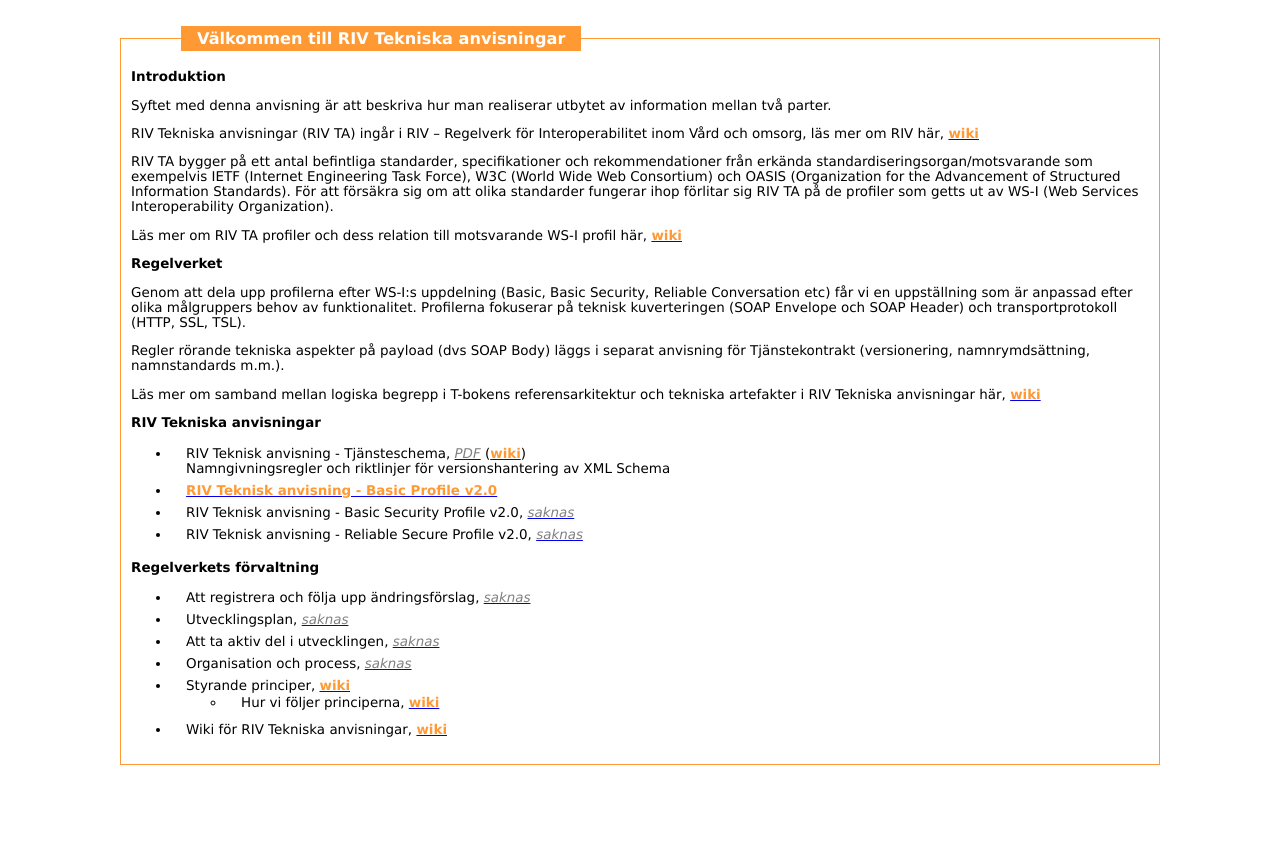
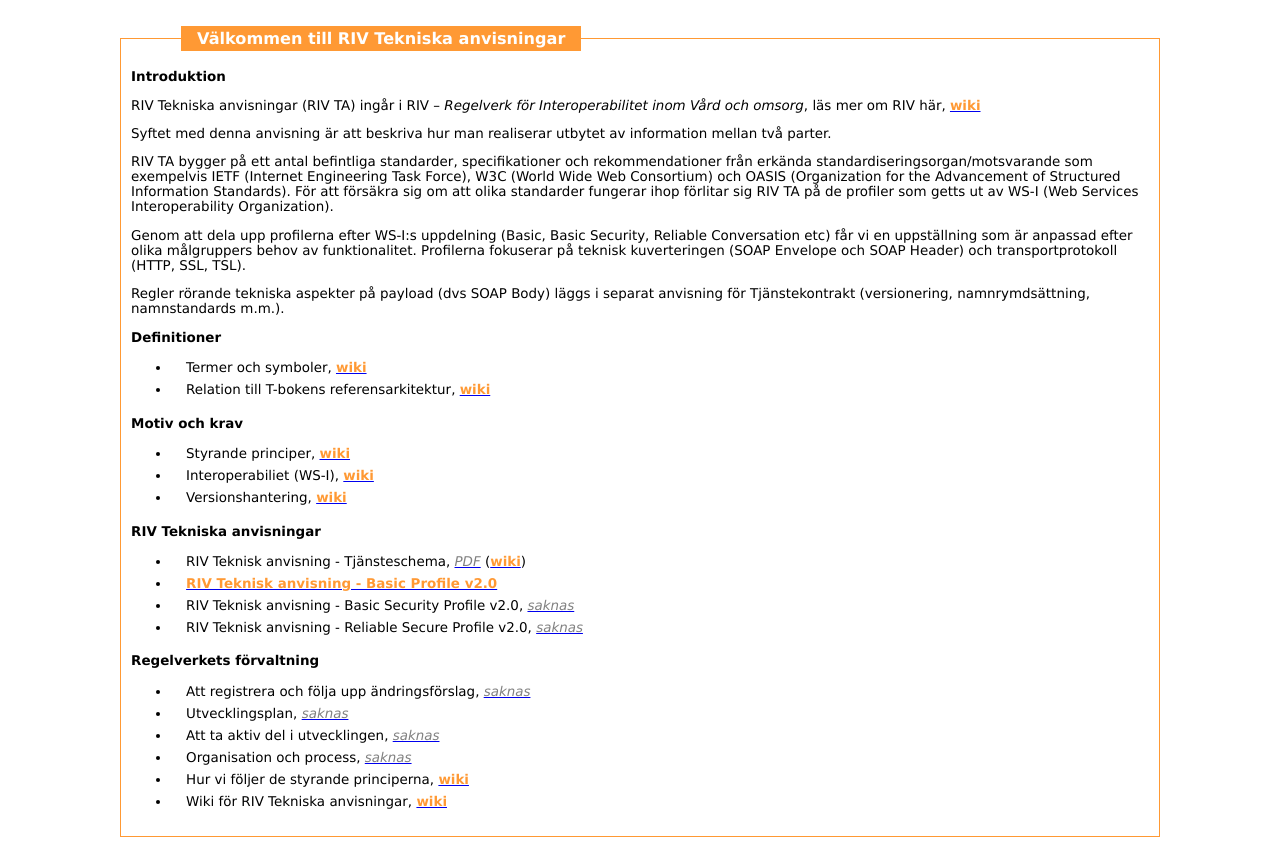
Before and after one commit to admstar/rivta, a plain HTML site: page site/www/index.html in a window 1280 px wide. Before the commit the page ends 800 px from the top, so only its background shows below. Drawn offline with Linux system fonts and the light colour scheme.

Commit message:
final touch before we unleash our pilot customer project :-)

```diff
--- a/site/www/index.html
+++ b/site/www/index.html
@@ -62,6 +62,9 @@ margin-bottom:5px
 	color: gray;
 	font-style: italic;
 }
+.style3 {
+	font-style: italic;
+}
         </style>
         </head>
 <body>
@@ -76,11 +79,11 @@ margin-bottom:5px
 	<b>Introduktion</b><br/>
 </p>
 <p>
-	Syftet med denna anvisning är att beskriva hur man realiserar utbytet av information mellan två parter.
+	RIV Tekniska anvisningar (RIV TA) ingår i RIV – <span class="style3">Regelverk för Interoperabilitet inom Vård och omsorg</span>, läs mer om RIV här,
+	<a href="https://forge.osor.eu/plugins/wiki/index.php?RIV&id=111&type=g"><span class="style1">wiki</span></a>
 </p>
 <p>
-	RIV Tekniska anvisningar (RIV TA) ingår i RIV – Regelverk för Interoperabilitet inom Vård och omsorg, läs mer om RIV här,
-	<a href="https://forge.osor.eu/plugins/wiki/index.php?RIV&id=111&type=g"><span class="style1">wiki</span></a>
+	Syftet med denna anvisning är att beskriva hur man realiserar utbytet av information mellan två parter.
 </p>
 <p>
 	RIV TA bygger på ett antal befintliga standarder, specifikationer och
@@ -90,41 +93,43 @@ margin-bottom:5px
 	För att försäkra sig om att olika standarder fungerar ihop förlitar sig RIV TA på de profiler som getts ut av WS-I (Web Services Interoperability Organization).
 </p>
 <p>
-	Läs mer om RIV TA profiler och dess relation till motsvarande WS-I profil här,
-	<a href="https://forge.osor.eu/plugins/wiki/index.php?OversiktAviRvTaOchWsiProfiler&id=111&type=g"><span class="style1">wiki</span></a>
-</p>
-
-<p><b>Regelverket</b></p>
-
-<p>
 	Genom att dela upp profilerna efter WS-I:s uppdelning (Basic, Basic Security, Reliable Conversation etc) får vi en uppställning som är anpassad efter olika målgruppers behov av funktionalitet.
 	Profilerna fokuserar på teknisk kuverteringen (SOAP Envelope och SOAP Header) och transportprotokoll (HTTP, SSL, TSL).
 </p>
 <p>
 	Regler rörande tekniska aspekter på payload (dvs SOAP Body) läggs i separat anvisning för Tjänstekontrakt (versionering, namnrymdsättning, namnstandards m.m.).
 </p>
-<p>
-	Läs mer om samband mellan logiska begrepp i T-bokens referensarkitektur och tekniska artefakter i RIV Tekniska anvisningar här,
-	<a href="https://forge.osor.eu/plugins/wiki/index.php?TBokRefArkOchRivTa&id=111&type=g"><span class="style1">wiki</span></a>
-</p>
-<!--!
+<p><b>Definitioner</b></p>
 
+<ul>
+	<li>Termer och symboler,
+		<a href="https://forge.osor.eu/plugins/wiki/index.php?RivTaDefinitioner&id=111&type=g"><span class="style1">wiki</span></a>
+	</li>
+	<li>Relation till T-bokens referensarkitektur,
+		<a href="https://forge.osor.eu/plugins/wiki/index.php?TBokRefArkOchRivTa&id=111&type=g"><span class="style1">wiki</span></a>
+	</li>
+</ul>
 
-<p>
-	Följande skiss illustrerar sambandet mellan logiska begrepp i T-bokens referensarkitektur och deras tekniska representation i RIV Tekniska Anvisningar :
-</p>
-<p>
-	<img src="http://rivta.forge.osor.eu/images/RivTaOchTBokRefArch.png" alt=""/>
-</p>
- -->
+<p><b>Motiv och krav</b></p>
 
-<p><b>RIV Tekniska anvisningar</b></p>
+<ul>
+	<li>Styrande principer,
+		<a href="https://forge.osor.eu/plugins/wiki/index.php?PrinciperUtvRivTa&id=111&type=g"><span class="style1">wiki</span></a>
+	</li>
+	<li>Interoperabiliet (WS-I),
+		<a href="https://forge.osor.eu/plugins/wiki/index.php?OversiktAviRvTaOchWsiProfiler&id=111&type=g"><span class="style1">wiki</span></a>
+	</li>
+	<li>Versionshantering,
+		<a href="https://forge.osor.eu/plugins/wiki/index.php?Versionering&id=111&type=g"><span class="style1">wiki</span></a>
+	</li>
+</ul>
+
+<b>RIV Tekniska anvisningar</b>
 
 
 <ul>
 	<li>RIV Teknisk anvisning - Tjänsteschema, <a href="tbs.html"><span class="style2">PDF</span></a>
 		(<a href="https://forge.osor.eu/plugins/wiki/index.php?Tjansteschema&id=111&type=g"><span class="style1">wiki</span></a>)
-		<br/>Namngivningsregler och riktlinjer för versionshantering av XML Schema
 	</li>
 	<li><a href="riv-ta-bp-2.0.html"><span class="style1">RIV Teknisk anvisning - Basic Profile v2.0</span></a> </li>
 	<li>RIV Teknisk anvisning - Basic Security Profile v2.0, <a href="tbs.html"><span class="style2">saknas</span></a></li>
@@ -140,13 +145,8 @@ margin-bottom:5px
 	<li>Utvecklingsplan, <a href="tbs.html"><span class="style2">saknas</span></a></li>
 	<li>Att ta aktiv del i utvecklingen, <a href="tbs.html"><span class="style2">saknas</span></a></li>
 	<li>Organisation och process, <a href="tbs.html"><span class="style2">saknas</span></a></li>
-	<li>Styrande principer,
-		<a href="https://forge.osor.eu/plugins/wiki/index.php?PrinciperUtvRivTa&id=111&type=g"><span class="style1">wiki</span></a>
-		<ul>
-			<li>Hur vi följer principerna,
-				<a href="https://forge.osor.eu/plugins/wiki/index.php?StrategierUtvRivTa&id=111&type=g"><span class="style1">wiki</span></a>
-			</li>
-		</ul>
+	<li>Hur vi följer de styrande principerna,
+		<a href="https://forge.osor.eu/plugins/wiki/index.php?StrategierUtvRivTa&id=111&type=g"><span class="style1">wiki</span></a>
 	</li>
 	<li>Wiki för RIV Tekniska anvisningar, <a href="https://forge.osor.eu/plugins/wiki/index.php?id=111&type=g"><span class="style1">wiki</span></a></li>
 </ul>
```
